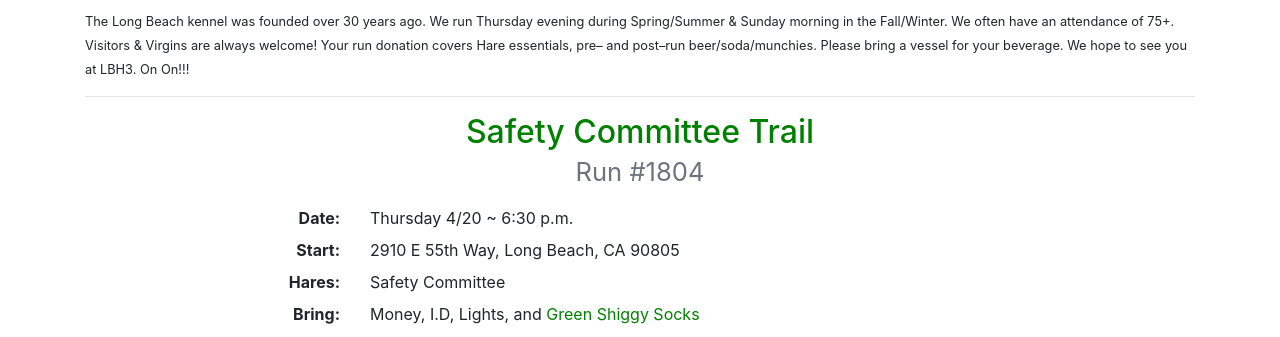
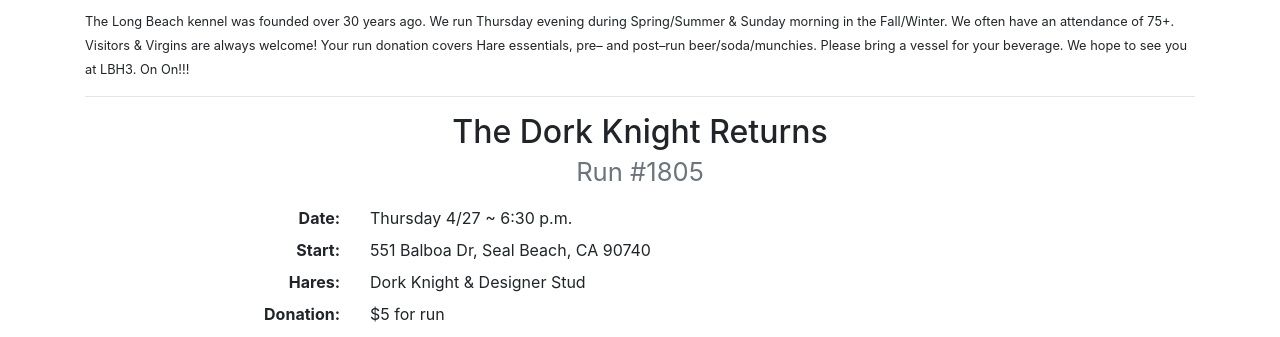
Before and after one commit to LBH3/lbh3.org, a PHP site: page /index.php in a window 1280 px wide. Shown: the part 105-442 px from the top of the page. Run offline with PHP 8.4, Linux system fonts and the light colour scheme; some libraries are stand-ins or nearby versions.

Commit message:
Update after 2017-04-20 hash

```diff
--- a/index.php
+++ b/index.php
@@ -23,47 +23,46 @@
 
 			<hr>
 
-      <h2 style="color: green">
-				Safety Committee Trail
+      <h2>
+				The Dork Knight Returns
 				<br>
-				<small class="text-muted">Run #1804</small>
+				<small class="text-muted">Run #1805</small>
 			</h2>
 
       <dl class="row">
         <dt class="col-sm-3 text-sm-right">Date:</dt>
-        <dd class="col-sm-9">Thursday 4/20 ~ 6:30 p.m.</dd>
+        <dd class="col-sm-9">Thursday 4/27 ~ 6:30 p.m.</dd>
         <dt class="col-sm-3 text-sm-right">Start:</dt>
-        <dd class="col-sm-9">2910 E 55th Way, Long Beach, CA 90805</dd>
+        <dd class="col-sm-9">551 Balboa Dr, Seal Beach, CA 90740</dd>
         <dt class="col-sm-3 text-sm-right">Hares:</dt>
-        <dd class="col-sm-9">Safety Committee</dd>
+        <dd class="col-sm-9">Dork Knight &amp; Designer Stud</dd>
+				<!--
         <dt class="col-sm-3 text-sm-right">Bring:</dt>
         <dd class="col-sm-9">Money, I.D, Lights, and <span style="color: green">Green Shiggy Socks</span></dd>
+				-->
         <dt class="col-sm-3 text-sm-right">Donation:</dt>
         <dd class="col-sm-9">$5 for run</dd>
       </dl>
 
-			<iframe src="https://www.google.com/maps/embed?pb=!1m18!1m12!1m3!1d3313.274808027482!2d-118.15889168479019!3d33.85680798065966!2m3!1f0!2f0!3f0!3m2!1i1024!2i768!4f13.1!3m3!1m2!1s0x80dd32e24fd54a0d%3A0x3ee8fcc33a2a14b2!2s2910+E+55th+Way%2C+Long+Beach%2C+CA+90805!5e0!3m2!1sen!2sus!4v1492404189707" width="100%" height="368" frameborder="0" style="border:0" allowfullscreen></iframe>
+			<iframe src="https://www.google.com/maps/embed?pb=!1m18!1m12!1m3!1d3317.6220231417597!2d-118.10158208479304!3d33.74458878069077!2m3!1f0!2f0!3f0!3m2!1i1024!2i768!4f13.1!3m3!1m2!1s0x80dd2fefe692c225%3A0x8d9cd9a39c768de7!2s551+Balboa+Dr%2C+Seal+Beach%2C+CA+90740!5e0!3m2!1sen!2sus!4v1492958131625" width="100%" height="368" frameborder="0" style="border:0" allowfullscreen></iframe>
 
       <dl class="row">
         <dt class="col-md-3 text-md-right">Directions:</dt>
         <dd class="col-md-9">
 					<p>
-						The start is at the end of "E 55th Way"
+						Start will be at the cross roads of Balboa and Bolsa, the back of the Pavillion's parking lot
           </p>
         </dd>
         <dt class="col-md-3 text-md-right">From the hares:</dt>
         <dd class="col-md-9">
 					<p>
-						Ok Hashers and Harriets. 420 lands on a Thursday and The Safety Committee is keeping the pack safe and high as we go hash in North Long Beach. So cum and Joint The Safety Committee as we take you on some fresh green trail.
-					</p>
-					<p style="color: green">
-						MUST WEAR GREEN!!!
+						Fanatics, join Designer stud and I for a rompin' good time through seal beach. Prepare to get sloppy as we avoid pavement like it's going out of style. Turkey trails! Eagle Trails! SUPER EAGLES TRAILS! The wise among you will bring shiggy socks extra shoes, flashlights and most importantly mosquito repellant. Don't doddle at circle, the On On will be at Ballast Point Brewery!
           </p>
         </dd>
         <dt class="col-md-3 text-md-right">On-on:</dt>
         <dd class="col-md-9">
 					<p>
-						Coopers House Of Brew Masters. 4823 Paramount Blvd, Lakewood, CA 90712
+						Ballast Point Brewery: 110 N Marina Dr, Long Beach, CA 90803
           </p>
         </dd>
       </dl>
```
